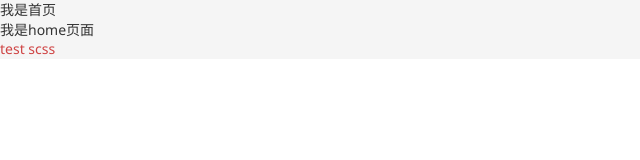
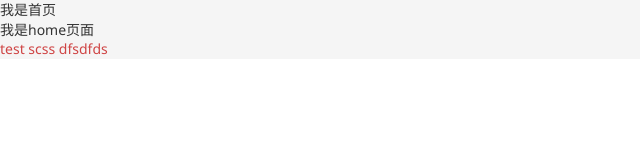
Before and after one commit to xiongbaishun/xiaotuxian, a Vue app: page / in a window 1280 px wide. Shown: the top 160 px of the page, without its empty margins (0-640 px from the left). Built offline with nearby package versions, Linux system fonts and the light colour scheme; no server answers.

Commit message:
edit app

```diff
--- a/src/App.vue
+++ b/src/App.vue
@@ -6,7 +6,7 @@
    <!-- 一级路由出口组件 -->
    <RouterView />
    <div class="test">
-    test scss
+    test scss  dfsdfds
    </div>
 </template>
 
```
